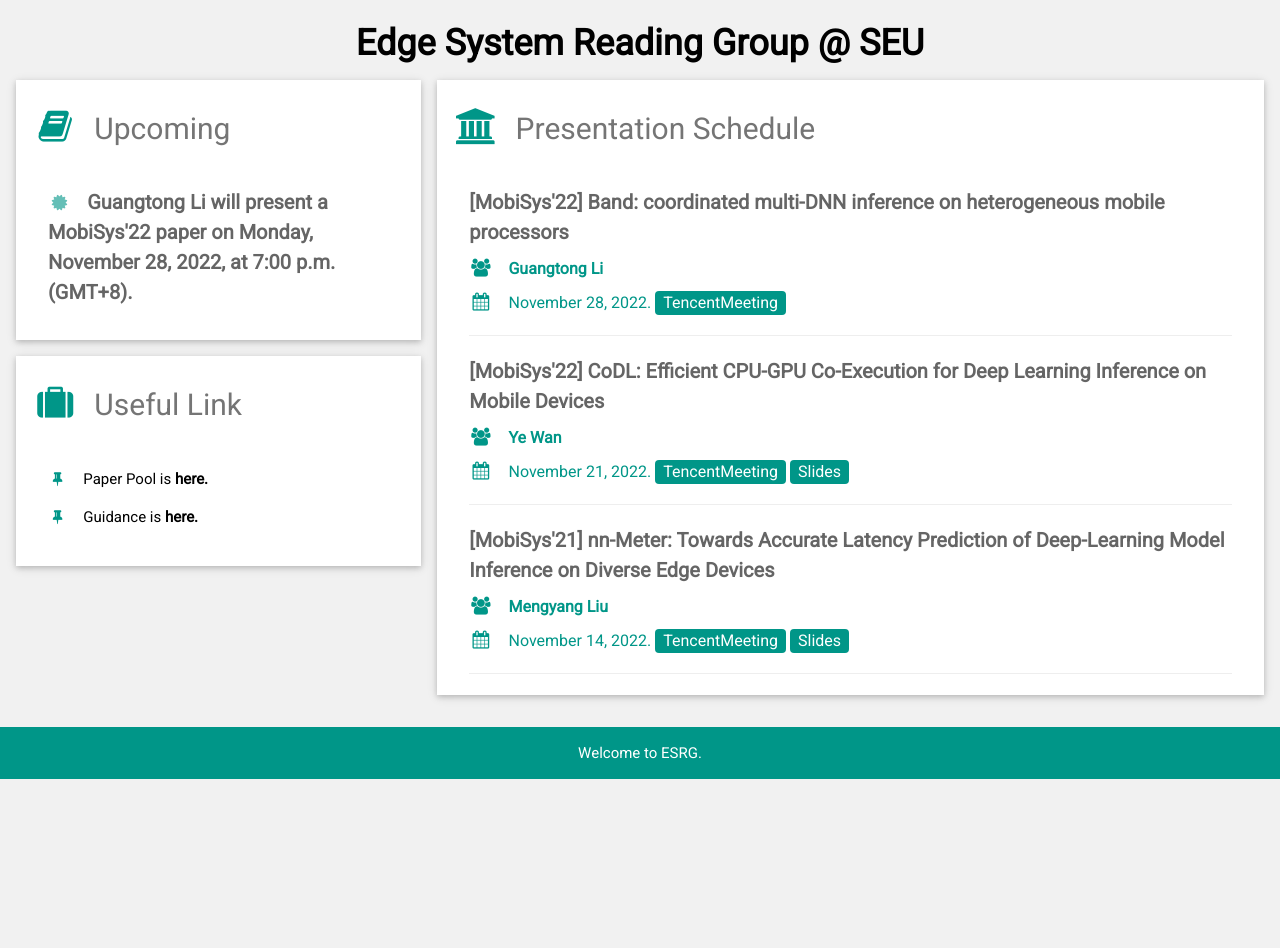
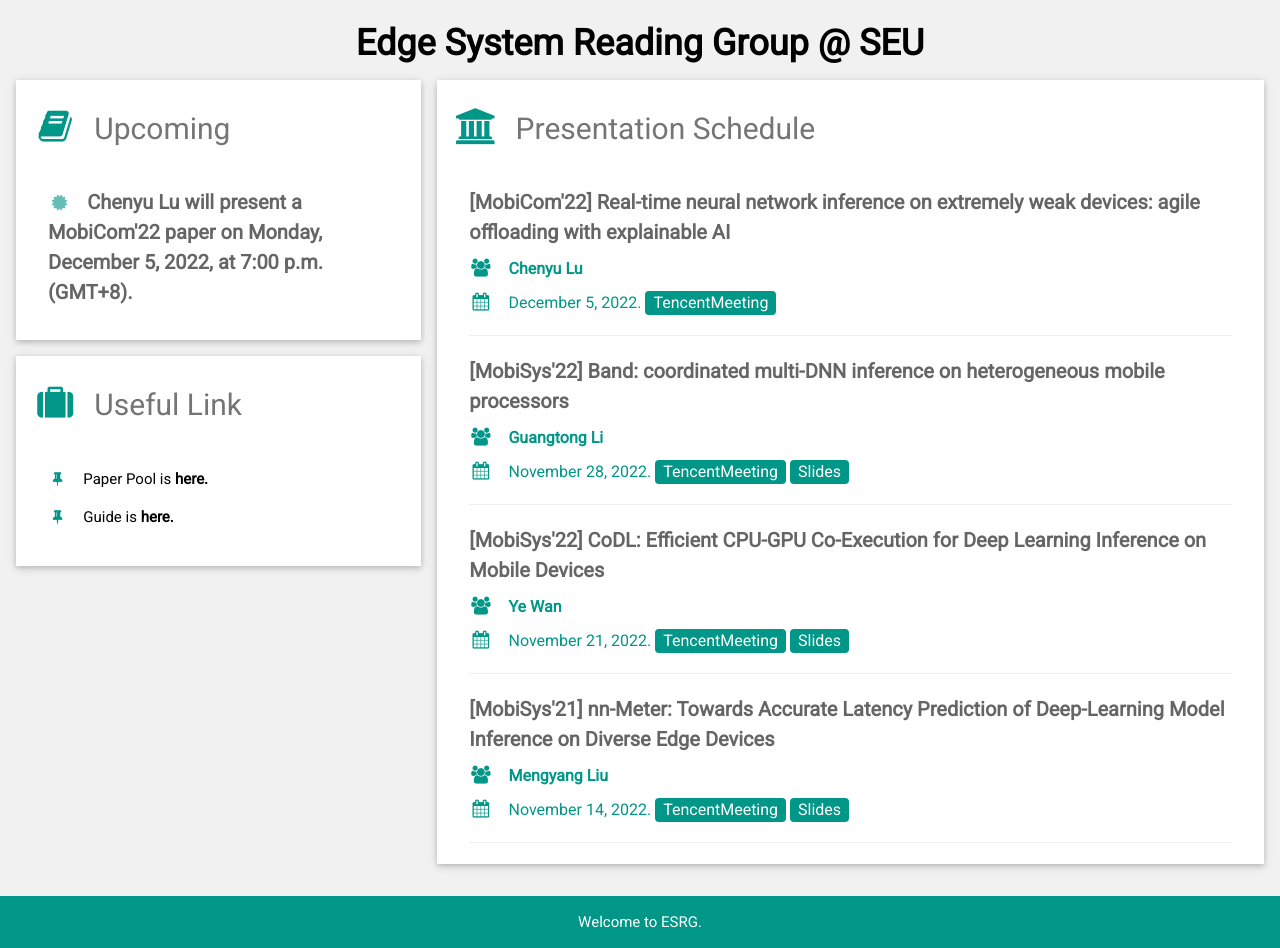
Before and after one commit to liu-mengyang/esg-seu-website, a plain HTML site: page index.html in a window 1280 px wide. Before the commit the page ends 800 px from the top, so only its background shows below. Drawn offline with nearby package versions, Linux system fonts and the light colour scheme.

Commit message:
Add BAND

```diff
--- a/index.html
+++ b/index.html
@@ -26,7 +26,7 @@ html,body,h1,h2,h3,h4,h5,h6 {font-family: "Roboto", sans-serif}
         <h2 class="w3-text-grey w3-padding-16"><i class="fa fa-book fa-fw w3-margin-right w3-xxlarge w3-text-teal"></i>Upcoming</h2>
         <div class="w3-container">
 
-          <h4 class="w3-opacity"><i class="fa fa-certificate fa-fw w3-margin-right w3-large w3-text-teal"></i><b>Guangtong Li will present a MobiSys'22 paper on Monday, November 28, 2022, at 7:00 p.m. (GMT+8).</b></h4>
+          <h4 class="w3-opacity"><i class="fa fa-certificate fa-fw w3-margin-right w3-large w3-text-teal"></i><b>Chenyu Lu will present a MobiCom'22 paper on Monday, December 5, 2022, at 7:00 p.m. (GMT+8).</b></h4>
           <br>
         </div>
       </div>
@@ -37,7 +37,7 @@ html,body,h1,h2,h3,h4,h5,h6 {font-family: "Roboto", sans-serif}
 
           <p><i class="fa fa-thumb-tack fa-fw w3-margin-right w3-text-xxlarge w3-text-teal"></i>Paper Pool is <a href="https://jhagyscvrs.feishu.cn/sheets/shtcnXvN4tNwKVLO9K3dt2QgBae?sheet=18ce4c" style="text-decoration:none"><strong> here.</strong></a></p>
 
-          <p><i class="fa fa-thumb-tack fa-fw w3-margin-right w3-text-xxlarge w3-text-teal"></i>Guidance is <a href="./files/Guidance.pdf" style="text-decoration:none"><strong> here.</strong></a></p>
+          <p><i class="fa fa-thumb-tack fa-fw w3-margin-right w3-text-xxlarge w3-text-teal"></i>Guide is <a href="./files/Guidance.pdf" style="text-decoration:none"><strong> here.</strong></a></p>
           <br>
         </div>
       </div>
@@ -52,11 +52,18 @@ html,body,h1,h2,h3,h4,h5,h6 {font-family: "Roboto", sans-serif}
         <h2 class="w3-text-grey w3-padding-16"><i class="fa fa-institution fa-fw w3-margin-right w3-xxlarge w3-text-teal"></i>Presentation Schedule</h2>
 
 	<div class="w3-container">
+          <h4 class="w3-opacity"><b>[MobiCom'22] Real-time neural network inference on extremely weak devices: agile offloading with explainable AI</b></h4>
+          <h6 class="w3-text-teal"><i class="fa fa-users fa-fw w3-margin-right w3-large w3-text-teal"></i><b>Chenyu Lu</b></h6>
+          <h6 class="w3-text-teal"><i class="fa fa-calendar fa-fw w3-margin-right w3-large w3-text-teal"></i>December 5, 2022.
+            <span class="w3-tag w3-teal w3-round"><a href="https://meeting.tencent.com/dm/1BKlQNoChOlt" style="text-decoration:none">TencentMeeting</a></span>
+            <!-- <span class="w3-tag w3-teal w3-round"><a href="./slides/BAND.pdf" style="text-decoration:none">Slides</a></span> -->
+          </h6>
+          <hr>
           <h4 class="w3-opacity"><b>[MobiSys'22] Band: coordinated multi-DNN inference on heterogeneous mobile processors</b></h4>
           <h6 class="w3-text-teal"><i class="fa fa-users fa-fw w3-margin-right w3-large w3-text-teal"></i><b>Guangtong Li</b></h6>
           <h6 class="w3-text-teal"><i class="fa fa-calendar fa-fw w3-margin-right w3-large w3-text-teal"></i>November 28, 2022.
             <span class="w3-tag w3-teal w3-round"><a href="https://meeting.tencent.com/dm/TUIsg858C5VV" style="text-decoration:none">TencentMeeting</a></span>
-            <!-- <span class="w3-tag w3-teal w3-round"><a href="./slides/CoDL.pdf" style="text-decoration:none">Slides</a></span> -->
+            <span class="w3-tag w3-teal w3-round"><a href="./slides/BAND.pdf" style="text-decoration:none">Slides</a></span>
           </h6>
           <hr>
           <h4 class="w3-opacity"><b>[MobiSys'22] CoDL: Efficient CPU-GPU Co-Execution for Deep Learning Inference on Mobile Devices</b></h4>
```
Also changed, not shown: 1 other file.
